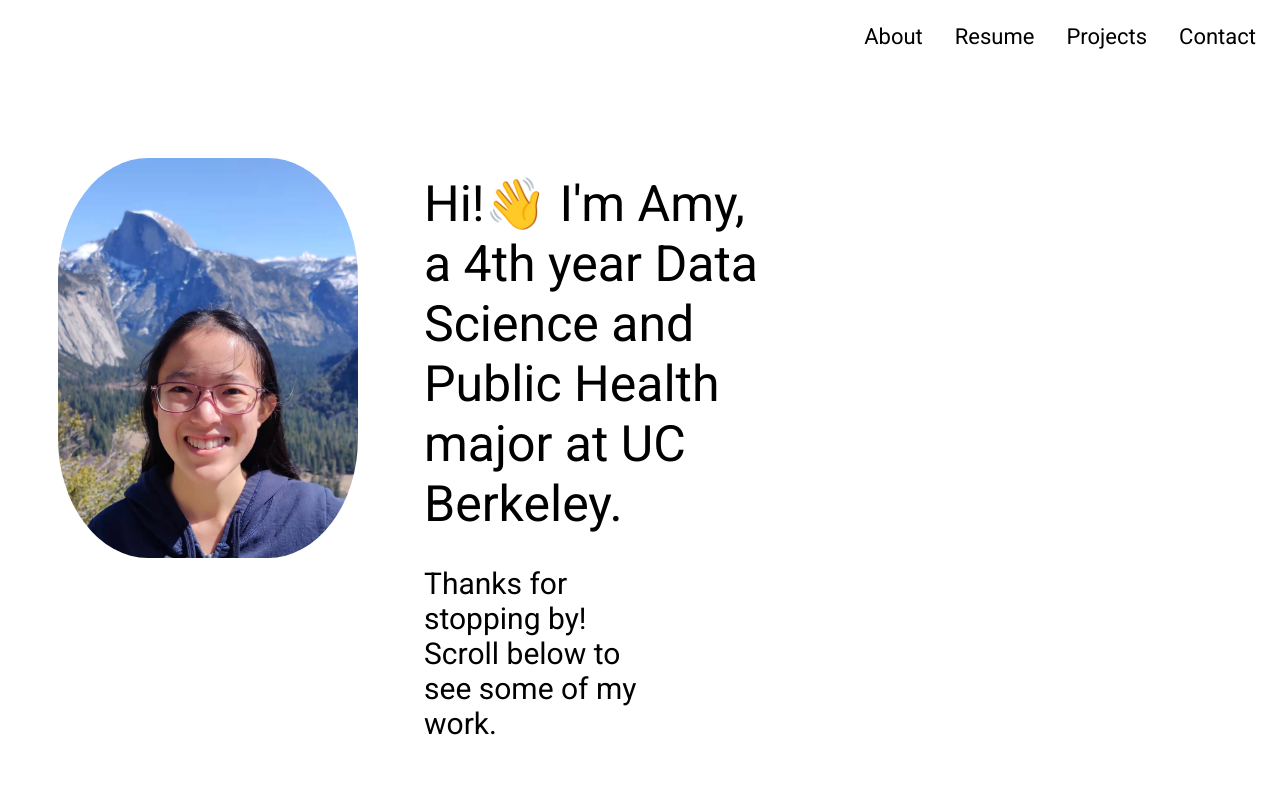
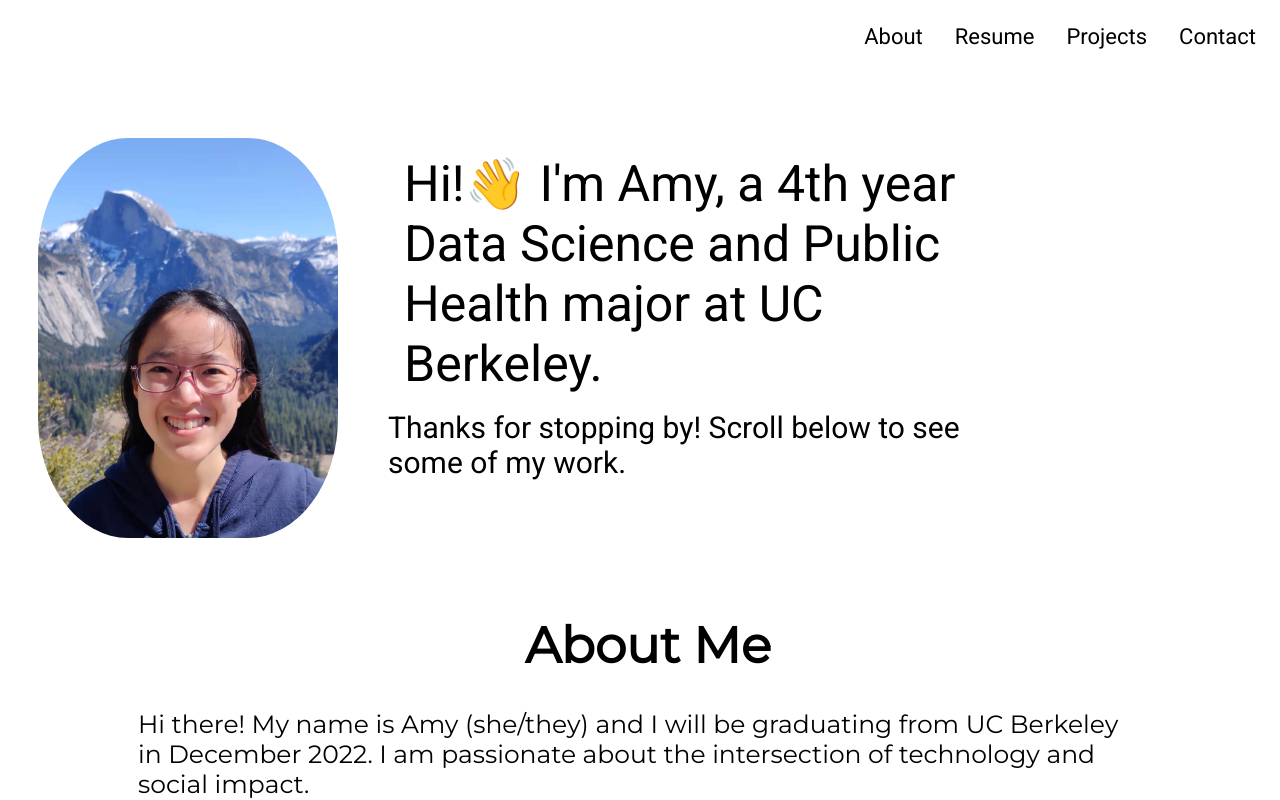
Before and after one commit to ligaoge/personal-website, a plain HTML site: page index.html in a window 1280 px wide. Shown: the top 800 px of the page. Drawn offline with Linux system fonts and the light colour scheme.

Commit message:
minor changes

```diff
--- a/main.css
+++ b/main.css
@@ -15,13 +15,14 @@
 .container {
     display: flex;
     flex-direction: row;
-    padding: 50px;
+    padding: 30px;
 }
 
 .inner-container {
     padding-left: 50px;
     display: flex;
     flex-direction: column;
+    flex-grow:2;
 }
 
 .me img{
@@ -54,7 +55,6 @@
 }
 
 .headline {
-    display: flex;
     position: relative;
     top: 100px;
     font-family: Roboto;
@@ -68,11 +68,11 @@
     font-weight: 500;
     font-size: 50px;
     line-height: 60px;
+    width: 600px;
     color: #000000;
 }
 
 .sub-headline {
-    display: flex;
     position: relative;
     top: 100px;
     font-family: Roboto;
@@ -81,14 +81,13 @@
     /** text-align: center;
     position: relative;
     top: 200px;*/
-    padding: 16px;
     padding-bottom: 25px;
     text-decoration: none;
     font-weight: 500;
     font-size: 30px;
     line-height: 35px;
     color: #000000;
-    padding-right: 150px;
+    padding-right: 50px;
 }
 
 .about-me {
@@ -117,7 +116,6 @@
 
 .proj-col {
     display: flex;
-    margin: 20px;
     position: relative;
     top: 15px;
     margin: 10px;
@@ -187,14 +185,13 @@
     /** text-align: center;
     position: relative;
     top: 200px;*/
-    padding: 30px;
+    padding: 50px;
     padding-left: 16px;
     text-decoration: none;
     font-weight: 1000;
     font-size: 50px;
     line-height: 55px;
     color: #000000;
-    text-align: center;
 }
 
 .center{
```
